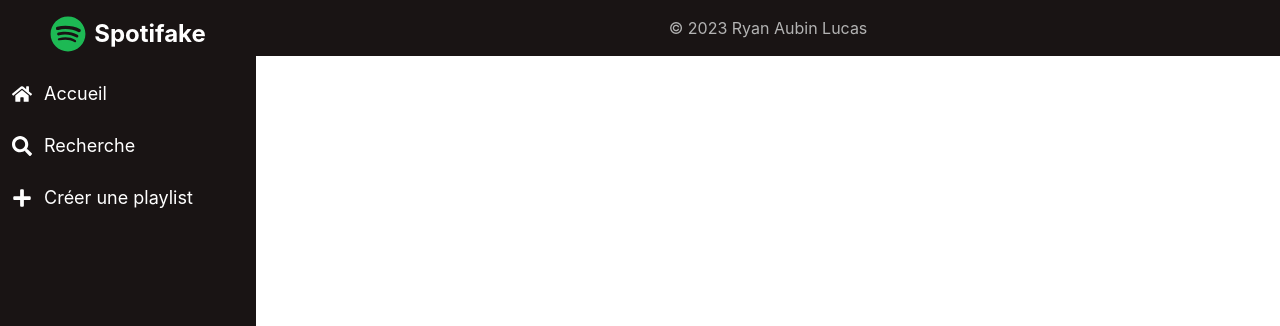
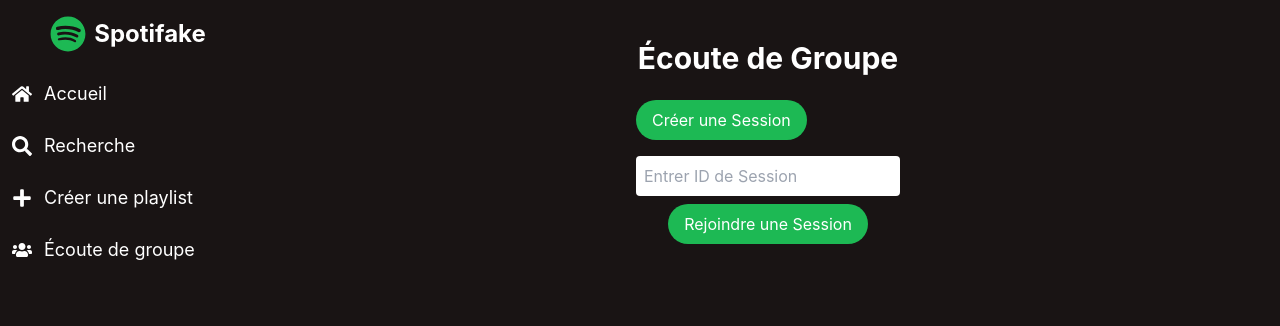
Before and after one commit to RyanPeyrot/Spotifake, a React (Create React App) app in the folder spotifake/: page /group-listening in a window 1280 px wide. Shown: the top 326 px of the page. Built offline with nearby package versions, Linux system fonts and the light colour scheme.

Commit message:
Mise en place des sessions

```diff
--- a/spotifake/babel.config.json
+++ b/spotifake/babel.config.json
@@ -1,8 +1,9 @@
 {
+    "parser": "babel-eslint",
     "presets": ["@babel/preset-react"],
     "plugins": [
       ["@babel/plugin-transform-flow-strip-types"],
-      ["@babel/plugin-proposal-decorators", { "legacy": false}],
+      ["@babel/plugin-proposal-decorators", { "legacy": true, "decoratorsBeforeExport": false }],
       ["@babel/plugin-proposal-class-properties", { "loose": true }]
     ]
   }
--- a/spotifake/package.json
+++ b/spotifake/package.json
@@ -7,6 +7,7 @@
     "@testing-library/react": "^13.4.0",
     "@testing-library/user-event": "^13.5.0",
     "autoprefixer": "^10.4.16",
+    "axios": "^1.6.5",
     "core-js": "^3.34.0",
     "postcss": "^8.4.31",
     "react": "^18.2.0",
--- a/spotifake/src/App.js
+++ b/spotifake/src/App.js
@@ -12,6 +12,7 @@ import { MusicPlayerProvider } from "./contexts/MusicPlayerContext"; // Assurez-
 import AllAlbumsPage from "./pages/AllAlbumsPage";
 import AllArtistsPage from "./pages/AllArtistsPage";
 import ArtistPage from "./pages/ArtistPage";
+import GroupListeningPage from "./pages/GroupListeningPage";
 
 function App() {
   return (
@@ -26,6 +27,7 @@ function App() {
               <Route path="/" element={<HomePage />} />
               <Route path="/search" element={<SearchPage />} />
               <Route path="/create-playlist" element={<CreatePlaylistPage />} />
+              <Route path="/group-listening" element={<GroupListeningPage />} />
               <Route path="/album/:id" element={<AlbumPage />} />
               <Route path="/artist/:artistId" element={<ArtistPage />} />
               <Route path="/all-medias" element={<AllMediaPage />} />
--- /dev/null
+++ b/spotifake/src/components/GroupListening.js
@@ -0,0 +1,34 @@
+import React, { useState } from "react";
+
+function GroupListening() {
+  const [sessionID, setSessionID] = useState("");
+
+  const handleCreateSession = () => {
+    // Logique pour créer une nouvelle session
+    // Générer un ID de session unique
+    // setSessionID( /* ID généré */ );
+  };
+
+  const handleJoinSession = () => {
+    // Logique pour rejoindre une session existante
+    // Utiliser l'ID de session entré par l'utilisateur
+  };
+
+  return (
+    <div>
+      <h1>Écoute de Groupe</h1>
+      <button onClick={handleCreateSession}>Créer une Session</button>
+      <div>
+        <input
+          type="text"
+          placeholder="Entrer ID de Session"
+          value={sessionID}
+          onChange={(e) => setSessionID(e.target.value)}
+        />
+        <button onClick={handleJoinSession}>Rejoindre une Session</button>
+      </div>
+    </div>
+  );
+}
+
+export default GroupListening;
--- a/spotifake/src/components/Sidebar.js
+++ b/spotifake/src/components/Sidebar.js
@@ -1,5 +1,5 @@
 import React from "react";
-import { FaSpotify, FaHome, FaSearch, FaPlus } from "react-icons/fa";
+import { FaSpotify, FaHome, FaSearch, FaPlus, FaUsers } from "react-icons/fa";
 import { Link } from "react-router-dom"; // Importez Link
 
 function Sidebar() {
@@ -30,6 +30,13 @@ function Sidebar() {
         >
           <FaPlus className="text-xl mr-3" /> Créer une playlist
         </Link>
+
+        <Link
+          to="/group-listening"
+          className="flex items-center p-3 hover:bg-spotify-grey"
+        >
+          <FaUsers className="text-xl mr-3" /> Écoute de groupe
+        </Link>
         {/* Continuez avec d'autres liens si nécessaire */}
       </div>
     </div>
--- /dev/null
+++ b/spotifake/src/pages/GroupListeningPage.js
@@ -0,0 +1,133 @@
+import React, { useState, useEffect } from "react";
+import axios from "axios";
+
+function GroupListeningPage() {
+  const [sessionID, setSessionID] = useState("");
+  const [inSession, setInSession] = useState(false);
+  const [userList, setUserList] = useState([]);
+
+  const generateRandomUsername = () => {
+    const adjectives = [
+      "Rapide",
+      "Intelligent",
+      "Vif",
+      "Mystérieux",
+      "Silencieux",
+    ];
+    const nouns = ["Panda", "Lynx", "Aigle", "Tigre", "Loup"];
+    return (
+      adjectives[Math.floor(Math.random() * adjectives.length)] +
+      "_" +
+      nouns[Math.floor(Math.random() * nouns.length)]
+    );
+  };
+
+  const handleCreateSession = async () => {
+    try {
+      const newUser = generateRandomUsername();
+      const response = await axios.post(
+        "http://13.37.240.115:4000/spotifake-ral/v1/sessions",
+        { user: newUser }
+      );
+
+      const newSessionID = response.data._id;
+      setSessionID(newSessionID);
+      setInSession(true);
+      setUserList((prevUserList) => [...prevUserList, newUser]); // Ajoute le nouvel utilisateur à la liste
+    } catch (error) {
+      console.error("Erreur lors de la création de la session", error);
+    }
+  };
+
+  const handleLeaveSession = async (username) => {
+    try {
+      // Supprimer l'utilisateur de la liste
+      const updatedUserList = userList.filter((user) => user !== username);
+      setUserList(updatedUserList);
+
+      if (updatedUserList.length === 0) {
+        // S'il n'y a plus d'utilisateurs, supprimer la session
+        await axios.delete(
+          `http://13.37.240.115:4000/spotifake-ral/v1/sessions/${sessionID}`
+        );
+        setSessionID("");
+        setInSession(false);
+      } else {
+        // Mettre à jour la session avec les utilisateurs restants
+        await axios.put(
+          `http://13.37.240.115:4000/spotifake-ral/v1/sessions/${sessionID}`,
+          { users: updatedUserList }
+        );
+      }
+    } catch (error) {
+      console.error("Erreur lors de la sortie de la session", error);
+    }
+  };
+  const handleJoinSession = async () => {
+    if (sessionID) {
+      try {
+        const newUser = generateRandomUsername();
+        await axios.put(
+          `http://13.37.240.115:4000/spotifake-ral/v1/sessions/${sessionID}`,
+          { user: newUser }
+        );
+        // Récupérer l'état de la session après avoir rejoint pour obtenir la liste des utilisateurs mise à jour
+        const sessionResponse = await axios.get(
+          `http://13.37.240.115:4000/spotifake-ral/v1/sessions/${sessionID}`
+        );
+        setInSession(true);
+        setUserList(sessionResponse.data.users); // Mettre à jour l'état avec la liste des utilisateurs de la réponse de l'API
+      } catch (error) {
+        console.error("Erreur lors de la jointure de la session", error);
+      }
+    } else {
+      alert("Veuillez entrer un ID de session valide.");
+    }
+  };
+
+  return (
+    <div className="bg-spotify-black text-white min-h-screen flex flex-col items-center p-10">
+      <h1 className="text-3xl font-bold mb-6">Écoute de Groupe</h1>
+      {!inSession && (
+        <div className="space-y-4">
+          <button
+            className="bg-spotify-green text-white py-2 px-4 rounded-full hover:bg-green-700 transition duration-300"
+            onClick={handleCreateSession}
+          >
+            Créer une Session
+          </button>
+          <div className="flex flex-col items-center">
+            <input
+              type="text"
+              className="text-black p-2 rounded"
+              placeholder="Entrer ID de Session"
+              value={sessionID}
+              onChange={(e) => setSessionID(e.target.value)}
+            />
+            <button
+              className="bg-spotify-green text-white py-2 px-4 mt-2 rounded-full hover:bg-green-700 transition duration-300"
+              onClick={handleJoinSession}
+            >
+              Rejoindre une Session
+            </button>
+          </div>
+        </div>
+      )}
+      {inSession && (
+        <div>
+          <h2 className="text-xl">Session ID: {sessionID}</h2>
+          <div>
+            <h3>Utilisateurs dans la session :</h3>
+            <ul>
+              {userList.map((user, index) => (
+                <li key={index}>{user}</li>
+              ))}
+            </ul>
+          </div>
+        </div>
+      )}
+    </div>
+  );
+}
+
+export default GroupListeningPage;
```
Also changed, not shown: 2 other files (tests, documents, lock files or other folders).
